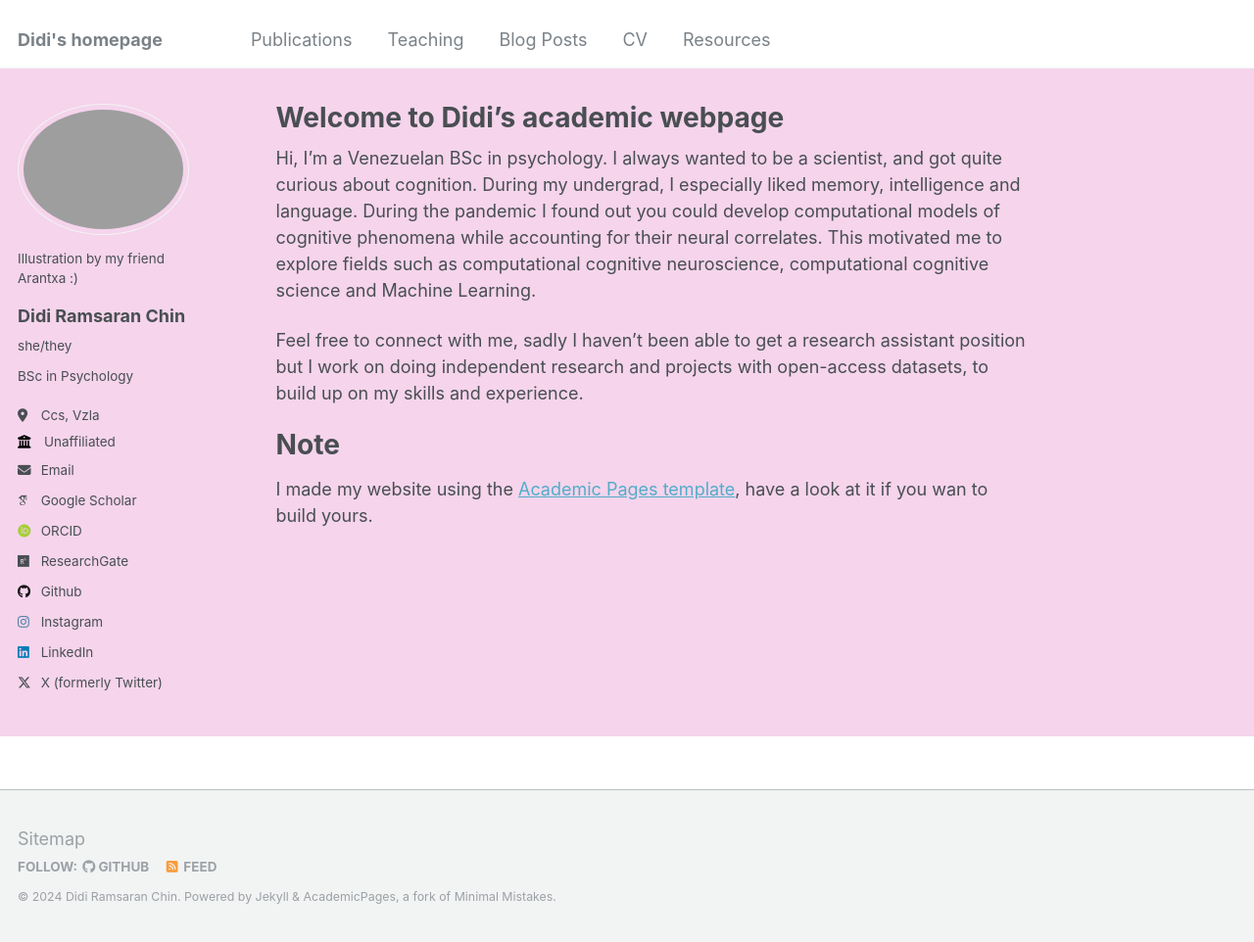
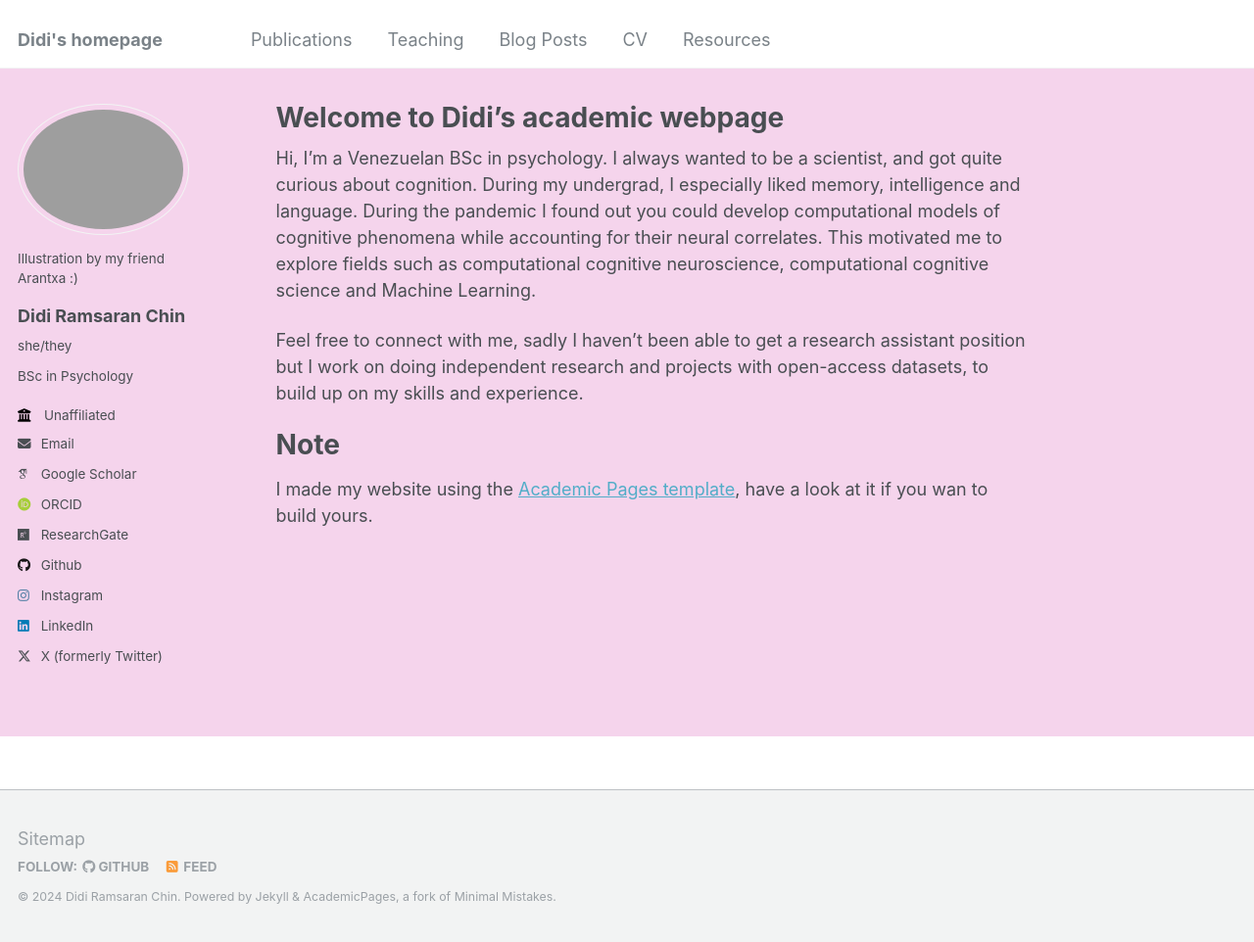
Before and after one commit to neurodidi/neurodidi.github.io, a Jekyll site: the page built from _pages/about.md, in a window 1280 px wide and 962 px high. Shown: the whole window at 98% size. Built offline with Jekyll 4.4.1, drawn with Linux system fonts in a browser that asks for light colours; some web fonts are replaced.

Commit message:
Update _config.yml

```diff
--- a/_config.yml
+++ b/_config.yml
@@ -26,7 +26,7 @@ author:
   image_authorship : "Illustration by my friend Arantxa :)"
   pronouns         : "she/they"
   bio              : "BSc in Psychology"
-  location         : "Ccs, Vzla"
+  # location         : "Ccs, Vzla"
   employer         : "Unaffiliated"
   uri              : # URL
   email            : "didiramsaranchin@gmail.com"
```
